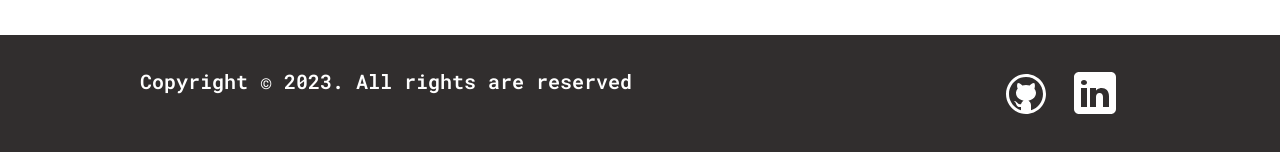
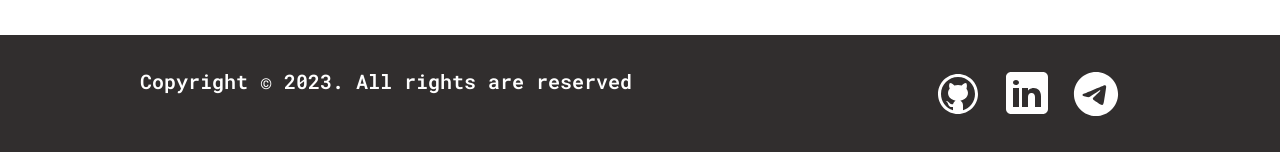
Before and after one commit to Matushini97/portfolio, a React (Vite) app: page / in a window 1280 px wide. Shown: the part 645-797 px from the top of the page. Built offline with nearby package versions, Linux system fonts and the light colour scheme.

Commit message:
feat: add tg icon to footer, add _blank to <a>

```diff
--- a/src/widgets/Footer/ui/Footer.tsx
+++ b/src/widgets/Footer/ui/Footer.tsx
@@ -1,6 +1,7 @@
 import s from "./Footer.module.scss";
 import github from "../../../assets/github-icon.svg";
 import linkedin from "../../../assets/linkedin-icon.svg";
+import tg from "../../../assets/tg-icon.svg"
 
 const Footer = () => {
   return (
@@ -10,11 +11,14 @@ const Footer = () => {
           <h2>Copyright © 2023. All rights are reserved</h2>
         </div>
         <div className={s.iconWrapper}>
-          <a href="https://github.com/Matushini97">
+          <a href="https://github.com/Matushini97" target="_blank">
             <img src={github} alt="github" className={s.icon} />
           </a>
-          <a href="https://www.linkedin.com/in/ilya-matsiushyn-165602229/">
+          <a href="https://www.linkedin.com/in/ilya-matsiushyn-165602229/" target="_blank">
             <img src={linkedin} alt="linkedin" className={s.icon} />
+          </a>
+          <a href="https://t.me/Matushini" target="_blank">
+            <img src={tg} alt="tg" className={s.icon} />
           </a>
         </div>
       </div>
```
Also changed, not shown: src/assets/tg-icon.svg (added).
